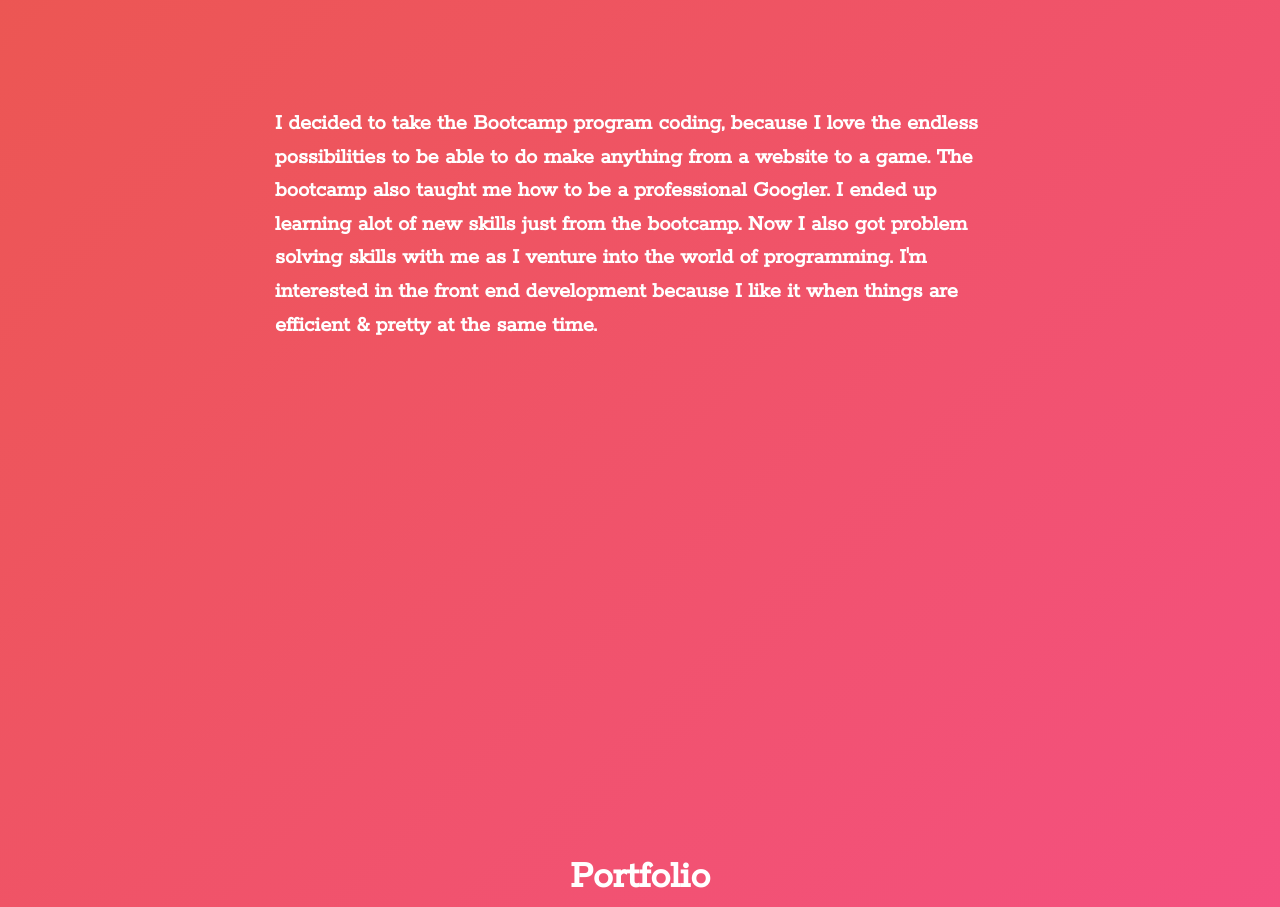
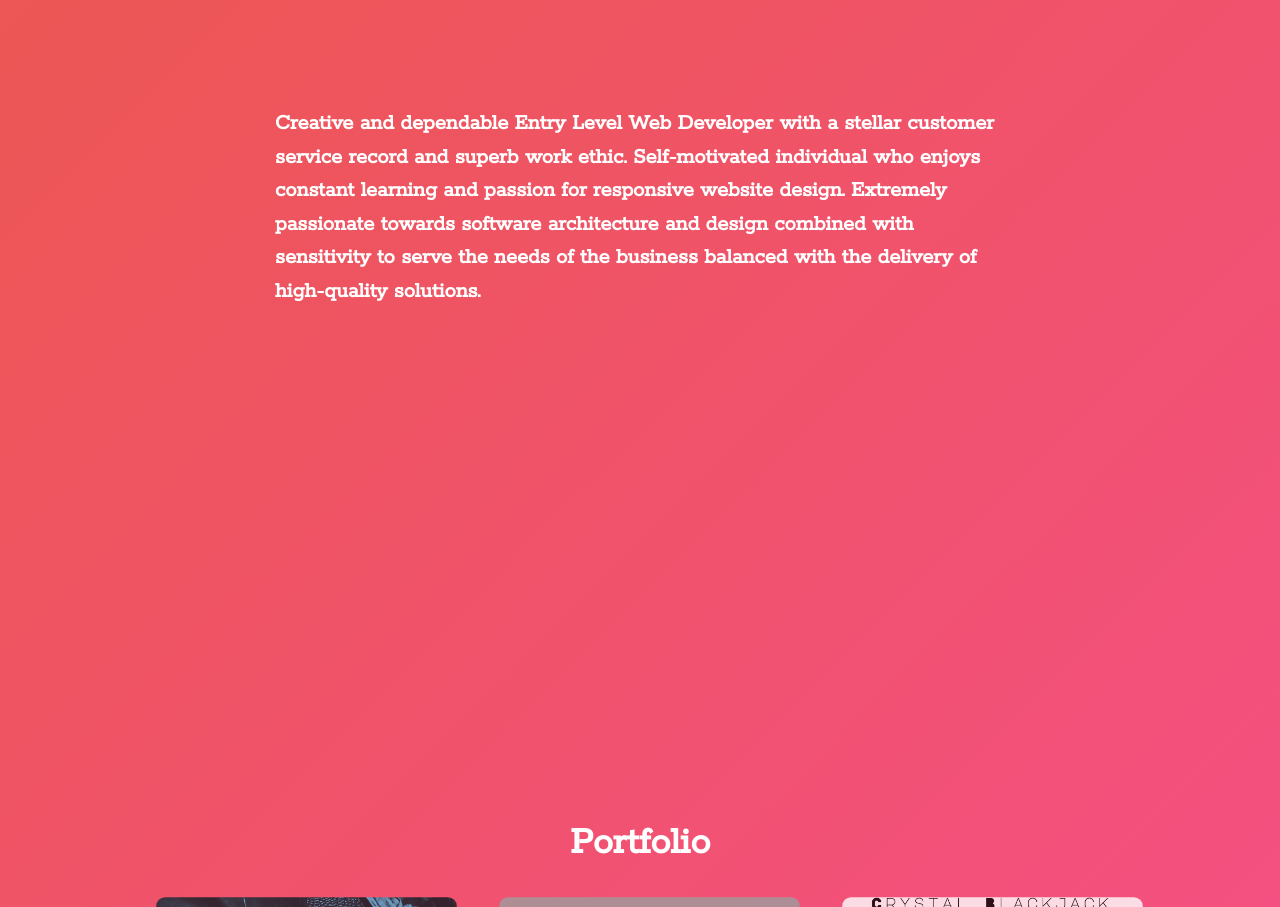
Before and after one commit to itsjustyagmur/yagmursportfolio, a plain HTML site: page index.html in a window 1280 px wide. Shown: the part 1043-1950 px from the top of the page. Drawn offline with nearby package versions, Linux system fonts and the light colour scheme; grey boxes are pictures that could not be loaded.

Commit message:
Update index.html

```diff
--- a/index.html
+++ b/index.html
@@ -44,11 +44,11 @@
     <div class="row">
       <div class="col-sm-2"></div>
       <div class="col-lg-8">
-            <p class="aboutParagraph">I decided to take the Bootcamp program coding, because I love the endless possibilities to be able to do make
-              anything from a website to a game. The bootcamp also taught me how to be a professional Googler. I ended up learning alot of new skills just from the bootcamp. Now I also got problem solving skills
-              with me as I venture into the world of programming.
-              I'm interested in the front end development because
-              I like it when things are efficient &amp; pretty at the same time.
+            <p class="aboutParagraph">Creative and dependable Entry Level Web Developer with a
+                stellar customer service record and superb work ethic. Self-motivated individual
+                who enjoys constant learning and passion for responsive website design. Extremely
+                passionate towards software architecture and design combined with sensitivity to
+                serve the needs of the business balanced with the delivery of high-quality solutions.
               <br><br><br><br><br><br><br><br><br><br>
             </p>
       </div>
```
